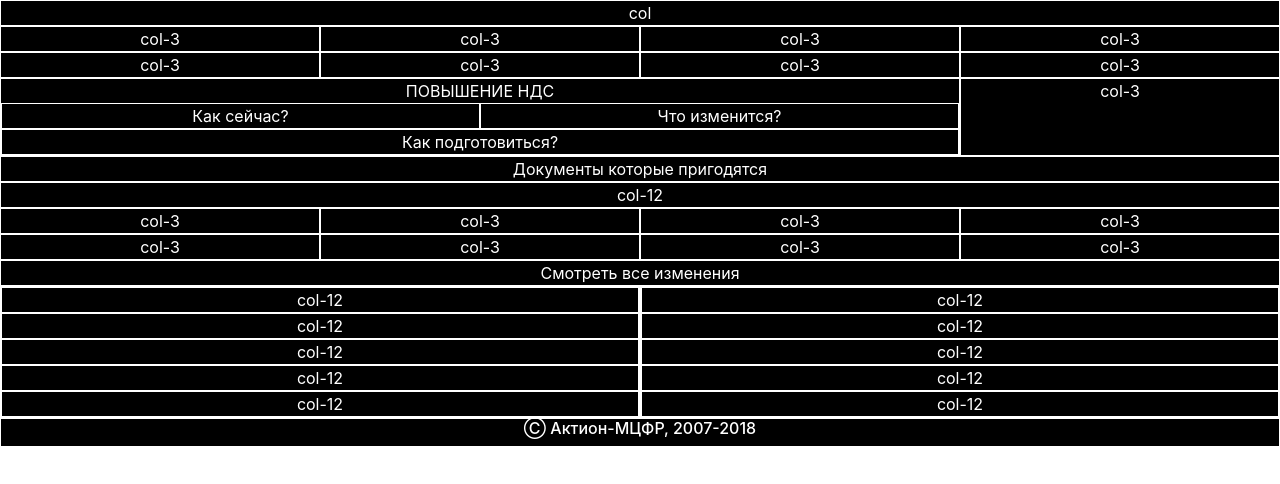
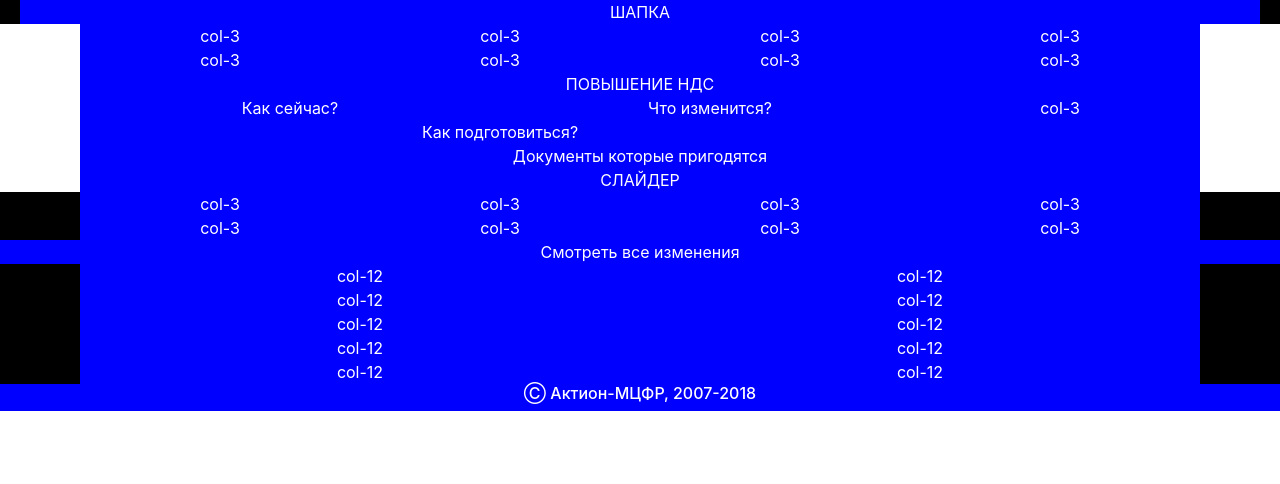
Before and after one commit to vlad-74/start-html-css, a plain HTML site: page index.html in a window 1280 px wide. Drawn offline with nearby package versions, Linux system fonts and the light colour scheme.

Commit message:
стили

```diff
--- a/index.html
+++ b/index.html
@@ -20,9 +20,9 @@
 
 <div class="container-fluid">
     <div class="row header"> <!--шапка -->
-        <div class="col-12">col</div>
+        <div class="col-12">ШАПКА</div>
     </div>
-
+    <div class="wrap">
         <div class="row top-menu-top"><!--меню 1 ряд -->
             <div class="col-3">
                 col-3
@@ -52,9 +52,11 @@
             </div>
         </div>
 
+        <div class="row dynamic-title"><!--заголовок динамической части -->
+            <div class="col-12">ПОВЫШЕНИЕ НДС</div>
+        </div>
         <div class="row"> <!--динамическая часть -->
             <div class="col-9"> <!--левая часть -->
-            ПОВЫШЕНИЕ НДС <!--title -->
                 <div class="row"> <!--верхняя часть из 2 блоков-->
                     <div class="col-6">
                         Как сейчас?
@@ -78,7 +80,10 @@
             <div class="col-12">Документы которые пригодятся</div>
         </div>
         <div class="row slider"> <!--слайдер -->
-        <div class="col-12">col-12</div>
+            <div class="col-12">
+                СЛАЙДЕР
+            </div>
+        </div>
     </div>
 
     <div class="row bot-menu-top"><!--меню 1 ряд -->
@@ -109,6 +114,7 @@
             col-3
         </div>
     </div>
+
     <div class="row footer1"><!--footer1 -->
         <div class="col-12">Смотреть все изменения</div>
     </div>
--- a/styles/index.css
+++ b/styles/index.css
@@ -1,6 +1,24 @@
+.row{
+  background: #000;
+}
 .col, .col-3, .col-4, .col-6, .col-8, .col-9, .col-10, .col-12{
-    background: #000;
-    border: 1px solid white;
+    background:blue;
     color: white;
     text-align: center;
 }
+
+.header{
+    padding: 0 20px;
+}
+.wrap{
+    padding: 0 80px;
+}
+.bot-menu-top{
+    padding: 0 80px;
+}
+.bot-menu-bot{
+    padding: 0 80px;
+}
+.footer2{
+    padding: 0 80px;
+}
```
Lines whose indentation alone changed are shown as unchanged.
